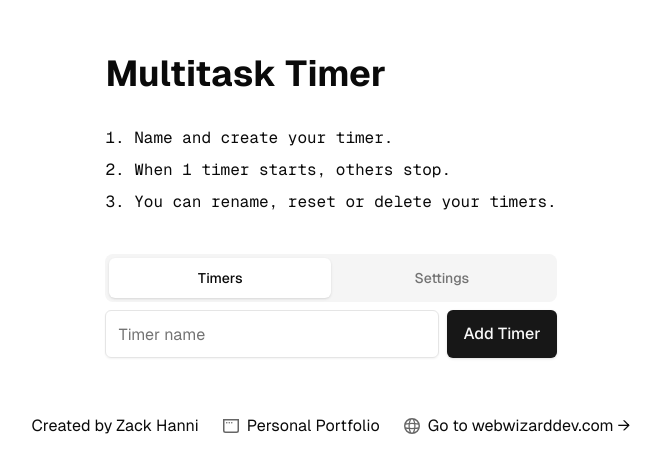
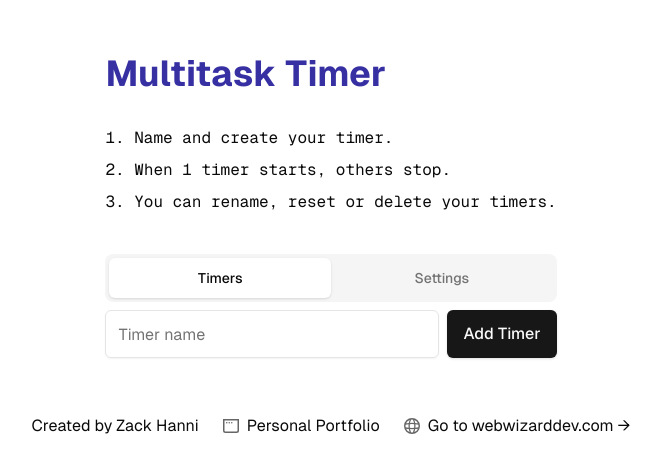
Before and after one commit to zackhanni/multitask-timer, a Next.js app: page / in a window 1280 px wide. Shown: the part 134-606 px from the top of the page, without its empty margins (309-969 px from the left). Built offline with nearby package versions, Linux system fonts and the light colour scheme.

Commit message:
made h1 accent color

```diff
--- a/app/page.tsx
+++ b/app/page.tsx
@@ -5,7 +5,9 @@ export default function Home() {
     <div className="flex flex-col items-center justify-center min-h-screen font-[family-name:var(--font-geist-sans)]">
       <main className="space-y-10">
         <div className="container flex flex-col space-y-8 items-center sm:items-start">
-          <h1 className="text-4xl font-bold dark:invert">Multitask Timer</h1>
+          <h1 className="text-4xl font-bold dark:invert text-accent">
+            Multitask Timer
+          </h1>
           <ol className="list-inside list-decimal text-center sm:text-left font-[family-name:var(--font-geist-mono)] space-y-2">
             <li>Name and create your timer.</li>
             <li>When 1 timer starts, others stop.</li>
```
